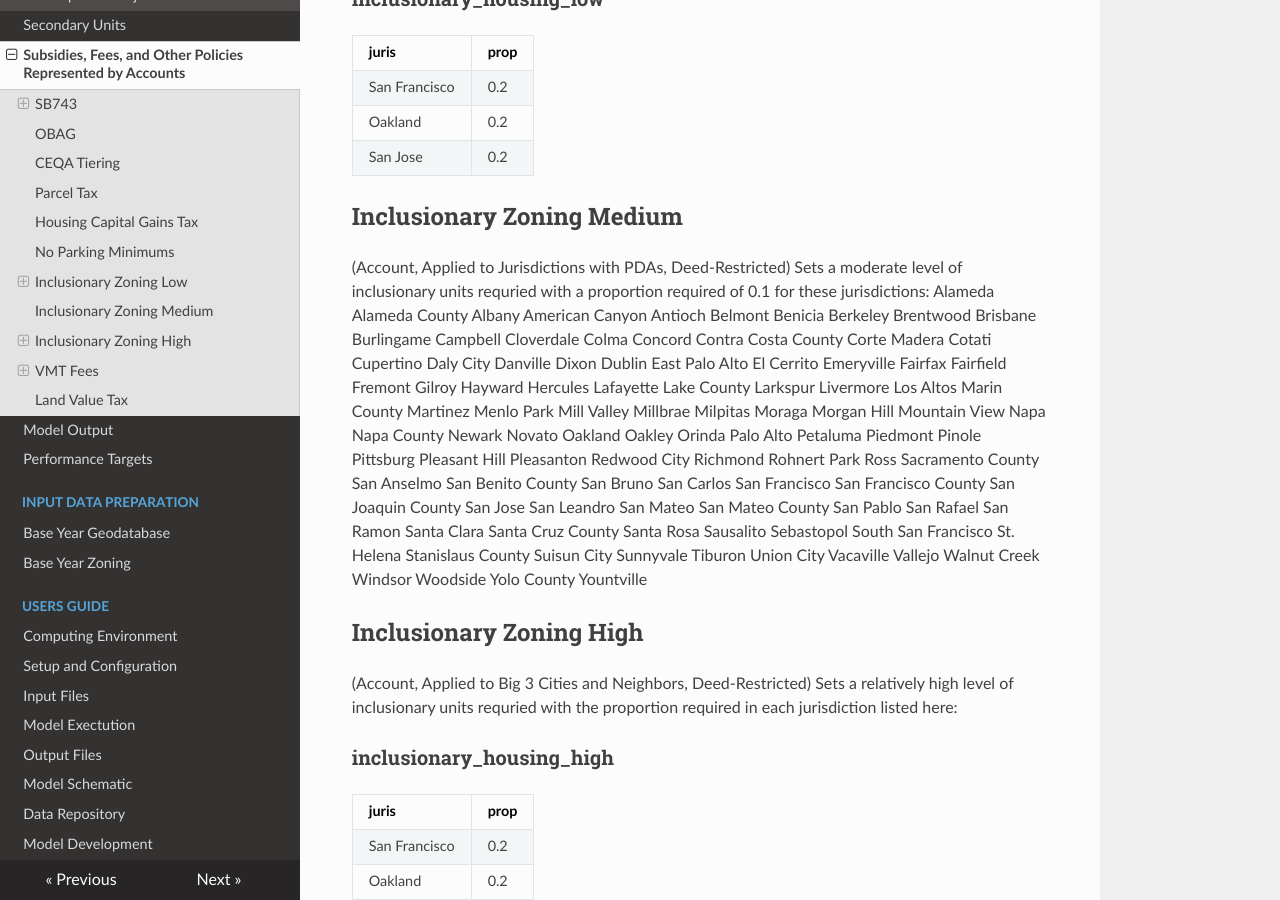
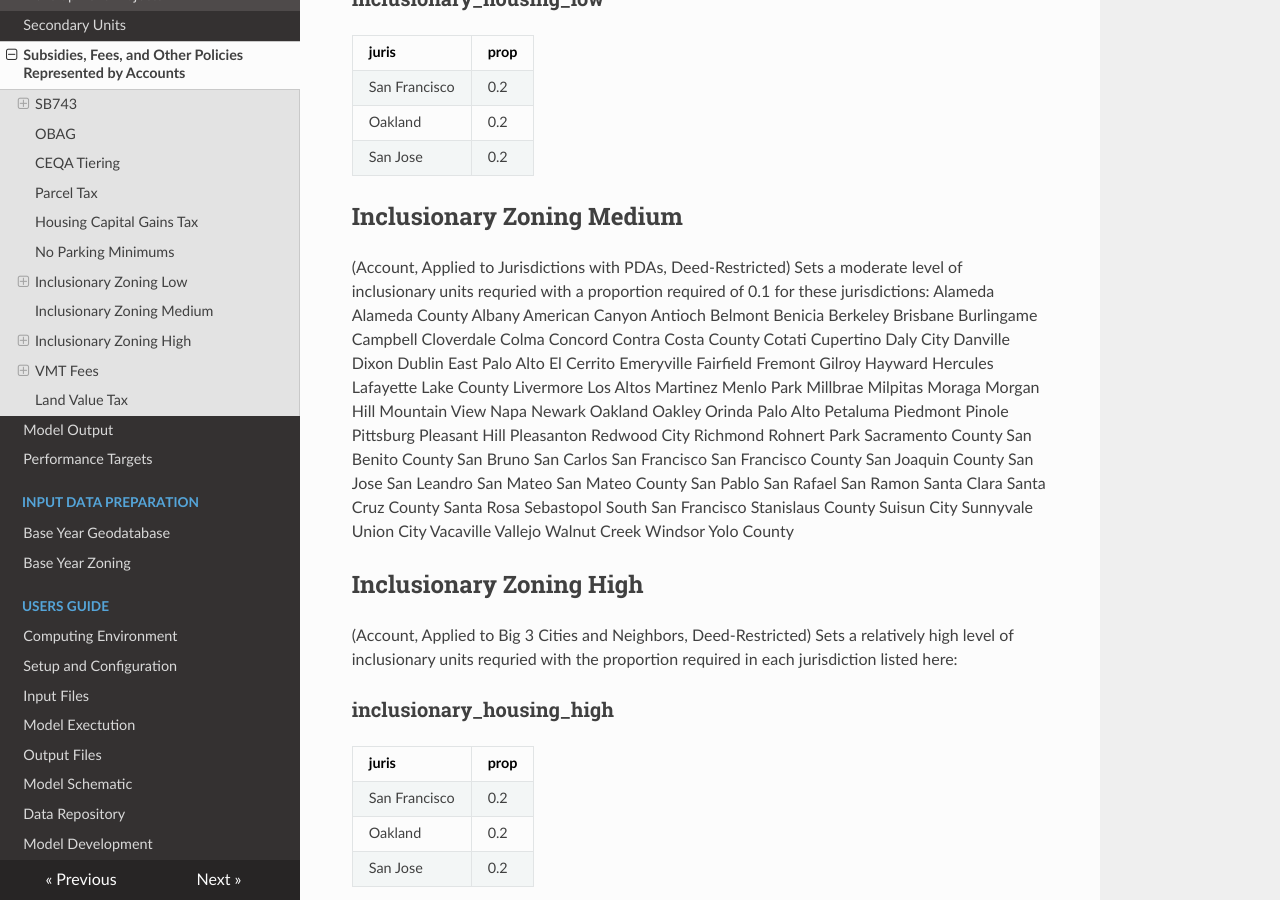
Before and after one commit to BayAreaMetro/baus_docs2, an MkDocs documentation site: the page built from docs/pba40/accounts_pba40.md, in a window 1280 px wide and 900 px high, scrolled down 1441 px. Built offline with MkDocs 1.6.1, drawn with Linux system fonts in a browser that asks for light colours; nearby versions of some CDN libraries; old or Windows-style settings are respelled for this version of MkDocs.

Commit message:
Update accounts_pba40.md

```diff
--- a/docs/pba40/accounts_pba40.md
+++ b/docs/pba40/accounts_pba40.md
@@ -59,7 +59,6 @@
 Belmont
 Benicia
 Berkeley
-Brentwood
 Brisbane
 Burlingame
 Campbell
@@ -67,7 +66,6 @@
 Colma
 Concord
 Contra Costa County
-Corte Madera
 Cotati
 Cupertino
 Daly City
@@ -77,7 +75,6 @@
 East Palo Alto
 El Cerrito
 Emeryville
-Fairfax
 Fairfield
 Fremont
 Gilroy
@@ -85,22 +82,17 @@
 Hercules
 Lafayette
 Lake County
-Larkspur
 Livermore
 Los Altos
-Marin County
 Martinez
 Menlo Park
-Mill Valley
 Millbrae
 Milpitas
 Moraga
 Morgan Hill
 Mountain View
 Napa
-Napa County
 Newark
-Novato
 Oakland
 Oakley
 Orinda
@@ -114,9 +106,7 @@
 Redwood City
 Richmond
 Rohnert Park
-Ross
 Sacramento County
-San Anselmo
 San Benito County
 San Bruno
 San Carlos
@@ -133,22 +123,17 @@
 Santa Clara
 Santa Cruz County
 Santa Rosa
-Sausalito
 Sebastopol
 South San Francisco
-St. Helena
 Stanislaus County
 Suisun City
 Sunnyvale
-Tiburon
 Union City
 Vacaville
 Vallejo
 Walnut Creek
 Windsor
-Woodside
 Yolo County
-Yountville
 
 
 ## Inclusionary Zoning High
```
